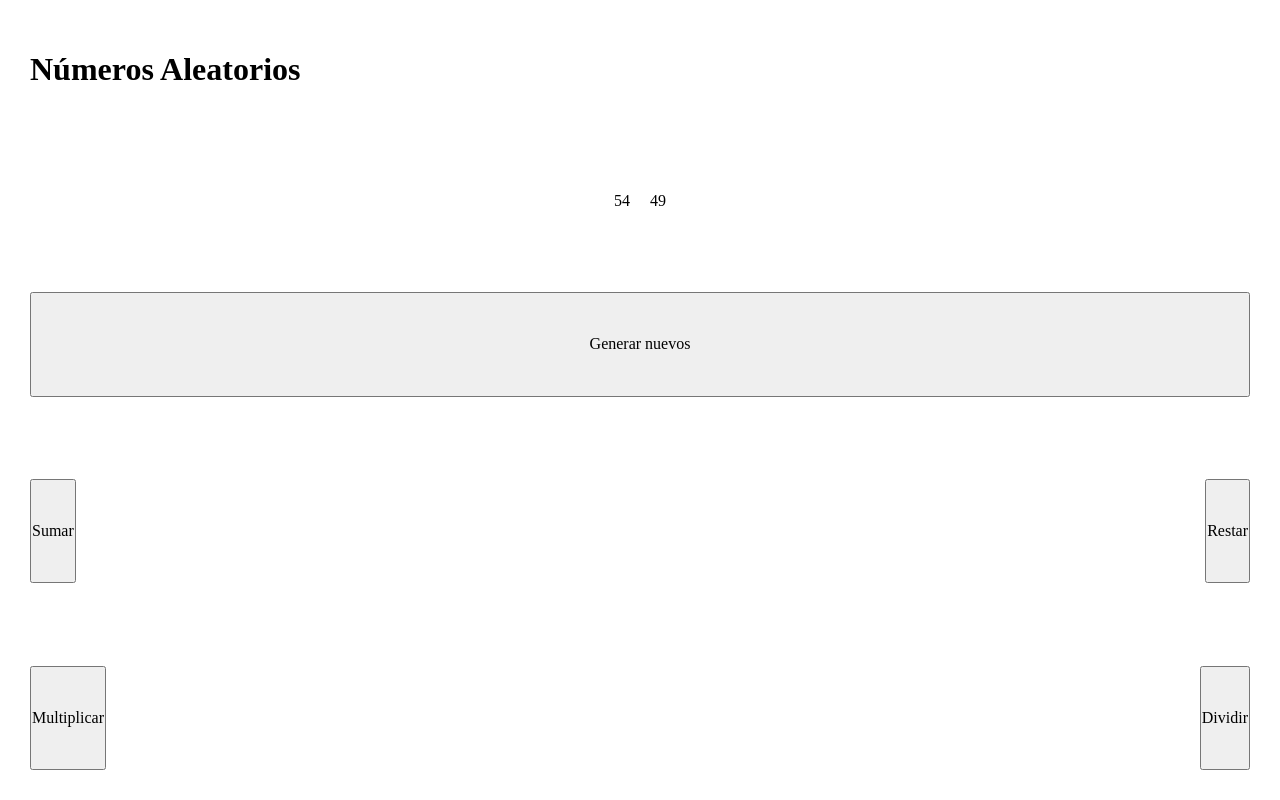
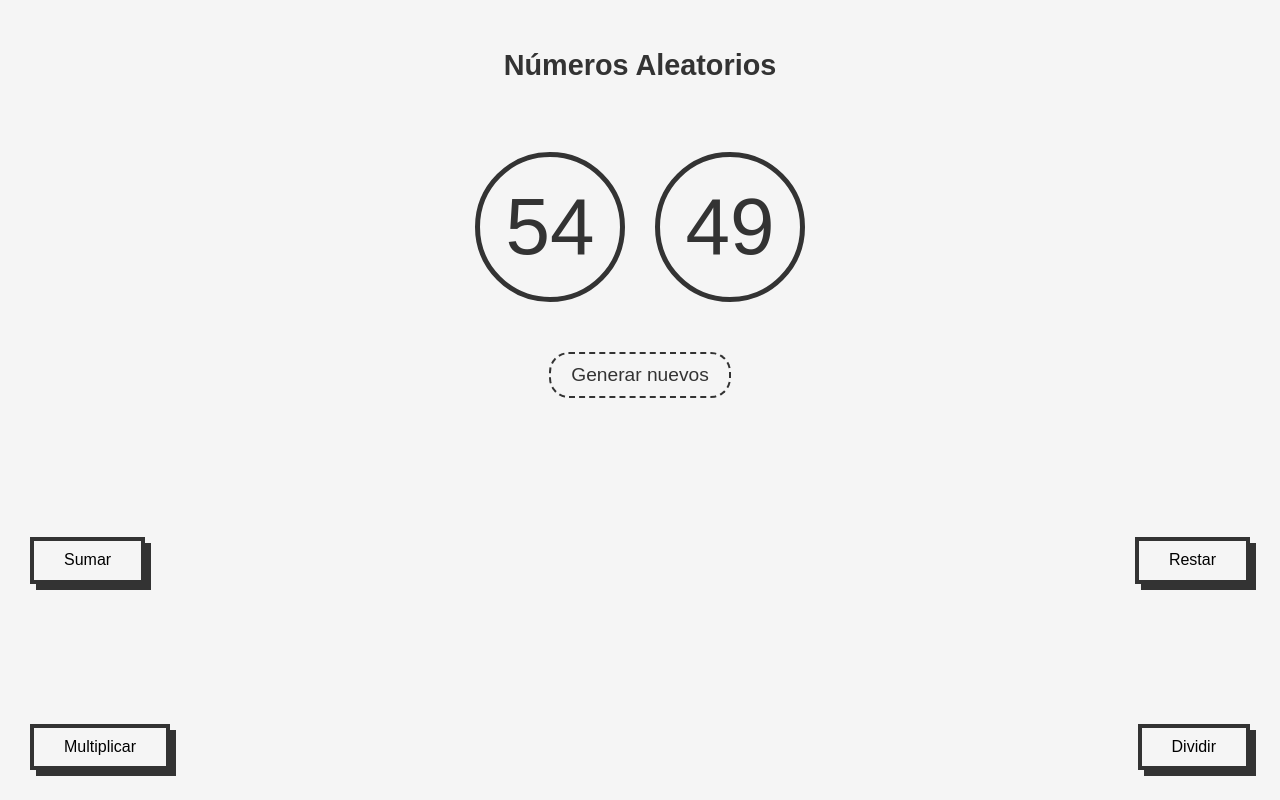
Before and after one commit to toniferra-dev/nodejs, a plain HTML site: page index.html in a window 1280 px wide. Drawn offline with nearby package versions, Linux system fonts and the light colour scheme.

Commit message:
estilos CSS terminados

```diff
--- a/css/index.css
+++ b/css/index.css
@@ -1,5 +1,5 @@
 /* Importar normalize.css desde CDN */
-@import url('https://cdnjs.cloudflare.com/ajax/libs/normalize/8.0.1/normalize.min.css');
+@import url("https://cdnjs.cloudflare.com/ajax/libs/normalize/8.0.1/normalize.min.css");
 
 /* Reset */
 * {
@@ -9,34 +9,72 @@
 }
 
 /* Estilos de la index.html */
+html {
+    font-family: sans-serif;
+    font-size: 16px;
+    background-color: #f5f5f5;
+    color: #333;
+}
 .calculator {
     height: 100dvh;
     padding: 30px;
     /* GRID 7 / 1 */
     display: grid;
     grid-template-columns: 100%;
-
+    grid-template-rows: repeat(3, auto) repeat(4, 1fr);
+    gap: 50px;
 }
 .calculator__title {
+    text-align: center;
+    font-size: 1.8rem;
 }
 .calculator__numbers {
     display: flex;
     justify-content: center;
-    gap: 20px;
+    gap: 30px;
 }
 .calculator__number {
+    font-size: 5rem;
+    display: flex;
+    justify-content: center;
+    align-items: center;
+    width: 150px;
+    height: 150px;
+    border-radius: 50%;
+    border: 5px solid #333;
 }
 .calculator__number--left {
 }
 .calculator__number--right {
 }
 .calculator__btn {
+    align-self: center;
+    padding: 10px 30px;
+    background-color: transparent;
+    border: 4px solid #333;
+    box-shadow: 6px 6px 0px #333;
 }
 .calculator__btn--generate {
+    font-size: 1.2rem;
+    border: 2px dashed #333;
+    border-radius: 5px;
+    background-color: transparent;
+    color: #333;
+    cursor: pointer;
+    justify-self: center;
+    align-self: center;
+    padding: 10px 20px;
+    border-radius: 20px;
 }
 .calculator__results {
+    padding: 0 20px;
+    display: flex;
+    justify-content: space-between;
+    align-items: end;
 }
 .calculator__result {
+    font-size: 2rem;
+    color: #333;
 }
 .calculator__result--sum {
 }
--- a/index.html
+++ b/index.html
@@ -18,7 +18,7 @@
             </section>
 
             <!-- Botón de nuevos números -->
-            <button class="calculator__btn calculator__btn--generate" id="btnNuevosNumeros">
+            <button class=" calculator__btn--generate" id="btnNuevosNumeros">
                 Generar nuevos
             </button>
 
```
